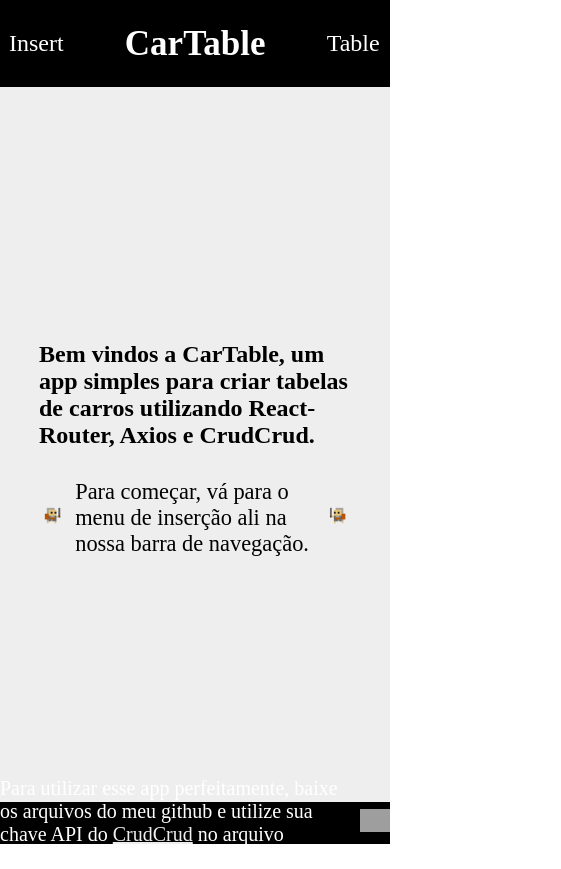
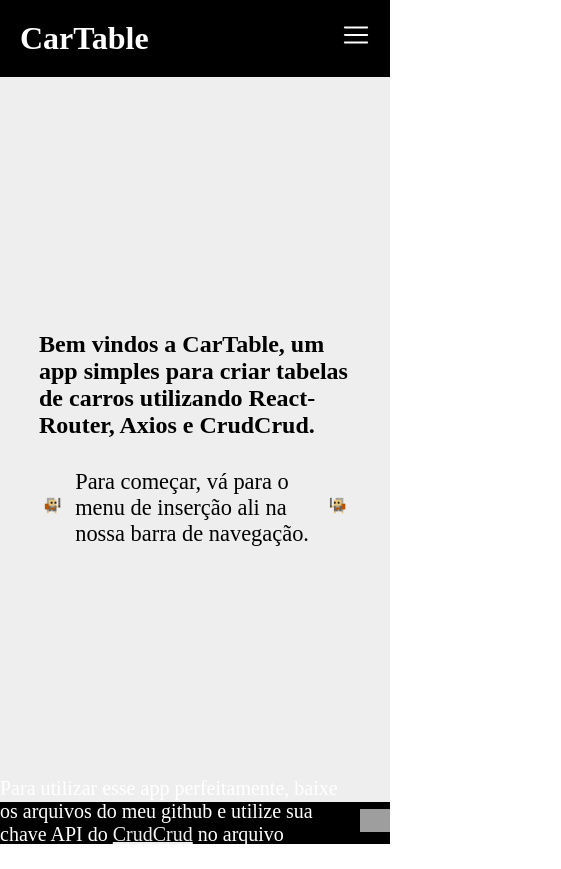
Before and after one commit to Marcos0098/ListaDeCarros, a React (Vite) app: page / in a window 390 px wide. Shown: the whole page, 561 px wide, since content can reach past the window. Built offline with nearby package versions, Linux system fonts and the light colour scheme; grey boxes are pictures that could not be loaded.

Commit message:
navBar Mobile
criação da navBar mobile e conclusão da função de remover item da lista da API

```diff
--- a/src/component/Navbar.jsx
+++ b/src/component/Navbar.jsx
@@ -1,10 +1,20 @@
 import React from 'react'
 import { Link } from 'react-router-dom'
-
+import { RxHamburgerMenu } from 'react-icons/rx'
+import { AiOutlineClose } from 'react-icons/ai'
+import { useState } from 'react'
 import '../css/styles.css'
 
 const Navbar = () => {
+
+    const [toggle, setToggle] = useState(false)
+
+    const handleToggle = () => {
+        setToggle(!toggle)
+    }
+console.log(toggle)
   return (
+<>
     <div className='navbar'>
         <ul>
             <li>
@@ -22,6 +32,29 @@
             </li>
         </ul>
     </div>
+
+    <div className="hamburguer">
+        <h2>CarTable</h2>
+        <button onClick={handleToggle}>{toggle ? <AiOutlineClose/> : <RxHamburgerMenu/>}</button>
+    </div>
+
+    <div className={toggle ? 'burguerEnable' : 'burguerDisable'}>
+            <ul>
+                <li>
+                    <Link to={'/'}>Home</Link>
+                </li>
+                <li>
+                    <Link to={'/insert'}>Insert</Link>
+                </li>
+                <li>
+                    <Link to={'/table'}>Table</Link>
+                </li>
+                <li>
+                    <Link to={'/about'}>About</Link>
+                </li>
+            </ul>
+        </div>
+</>
   )
 }
 
--- a/src/component/TableCar.jsx
+++ b/src/component/TableCar.jsx
@@ -16,10 +16,7 @@
 
   const handleDelete = (index, id) => {
     const newArr = Array.from(carData)
-    api.delete(`/carros/${id}`).then((response)).catch((error))
-    newArr.splice(index,1)
-
-    setCarData(newArr)
+    api.delete(`/carros/${id}`).then((response) => setCarData(response.data._id == id))
 
   }
   console.log(carData)
@@ -37,7 +34,7 @@
         </thead>
 
         <tbody>
-          {carData.map((obj,index) => {
+          {carData && carData.map((obj,index) => {
           return(
             <tr key={obj._id}>
               <td>{obj.modelo}</td>
--- a/src/css/styles.css
+++ b/src/css/styles.css
@@ -34,6 +34,9 @@
   color: crimson;
   position: relative;
   top: 1px;
+}
+.App .hamburguer, .App .burguerDisable, .App .burguerEnable {
+  display: none;
 }
 .App .home {
   width: 100%;
@@ -210,4 +213,75 @@
   top: 1px;
 }
 
+@media screen and (max-width: 768px) {
+  .navbar {
+    display: none;
+  }
+  .hamburguer {
+    width: 100%;
+    display: flex !important;
+    justify-content: space-between;
+    align-items: center;
+    padding: 20px;
+    background-color: black;
+    color: #fff;
+  }
+  .hamburguer h2 {
+    font-size: 32px;
+  }
+  .hamburguer button {
+    border: none;
+    color: white;
+    background-color: transparent;
+    font-size: 28px;
+  }
+  .burguerDisable {
+    display: flex !important;
+    justify-content: center;
+    height: 0%;
+    width: 100%;
+    overflow: hidden;
+    transition: 0.6s ease;
+    background-color: black;
+  }
+  .burguerDisable ul {
+    width: 100%;
+    list-style-type: none;
+    text-align: center;
+  }
+  .burguerDisable ul li {
+    text-align: center;
+    padding: 10px;
+    border-top: 2px solid #378de5;
+  }
+  .burguerDisable ul li a {
+    text-decoration: none;
+    font-size: 24px;
+    color: #fff;
+  }
+  .burguerEnable {
+    display: flex !important;
+    justify-content: center;
+    width: 100%;
+    height: 21.5%;
+    background-color: black;
+    transition: 0.6s ease;
+    overflow: hidden;
+  }
+  .burguerEnable ul {
+    width: 100%;
+    list-style-type: none;
+  }
+  .burguerEnable ul li {
+    text-align: center;
+    padding: 10px;
+    border-top: 2px solid #378de5;
+  }
+  .burguerEnable ul li a {
+    text-decoration: none;
+    font-size: 24px;
+    color: #fff;
+  }
+}
+
 /*# sourceMappingURL=styles.css.map */
--- a/src/provider.jsx
+++ b/src/provider.jsx
@@ -1,6 +1,6 @@
 import axios from "axios";
 
 export const api = axios.create({
-    baseURL: 'https://crudcrud.com/api/a63ef625248c4658a8479fcf1ca6b7b5',
+    baseURL: 'https://crudcrud.com/api/90602bff15494f0da8296ea080715046',
     timeout: 1000,
   });
--- a/src/scss/styles.scss
+++ b/src/scss/styles.scss
@@ -34,6 +34,9 @@
             }
         }
     }
+    .hamburguer,.burguerDisable,.burguerEnable{
+        display: none;
+    }
 
     .home{
         width: 100%;
@@ -63,8 +66,6 @@
         }
 
     }
-
-
         footer{
             width: 100%;
             height: 5%;
@@ -220,3 +221,76 @@
         }
     }
 }
+
+@media screen and (max-width: 768px) {
+    .navbar{
+        display: none;
+    }
+    .hamburguer{
+
+        width: 100%;
+        display: flex !important;
+        justify-content: space-between;
+        align-items: center;
+        padding: 20px;
+        background-color: black;
+        color: #fff;
+        h2{
+            font-size: 32px;
+        }
+        button{
+            border: none;
+            color: white;
+            background-color: transparent;
+            font-size: 28px;
+        }
+    }
+    .burguerDisable{
+        display: flex !important;
+        justify-content: center;
+        height: 0%;
+        width: 100%;
+        overflow: hidden;
+        transition: 0.6s ease;
+        background-color: black;
+        ul{
+            width: 100%;
+            list-style-type: none;
+            text-align: center;
+            li{
+                text-align: center;
+                padding: 10px;
+                border-top: 2px solid #378de5;
+
+                a{
+                    text-decoration: none;
+                    font-size: 24px;
+                    color: #fff;
+                }
+            }
+        }
+    }
+    .burguerEnable{
+        display: flex !important;
+        justify-content: center;
+        width: 100%;
+        height: 21.5%;
+        background-color: black;
+        transition: 0.6s ease;
+        overflow: hidden;
+        ul{
+            width: 100%;
+            list-style-type: none;
+            li{
+                text-align: center;
+                padding: 10px;
+                border-top: 2px solid #378de5;
+                a{
+                    text-decoration: none;
+                    font-size: 24px;
+                    color: #fff;
+                }
+            }
+        }
+    }
+}
```
Also changed, not shown: 1 other file (tests, documents, lock files or other folders).
